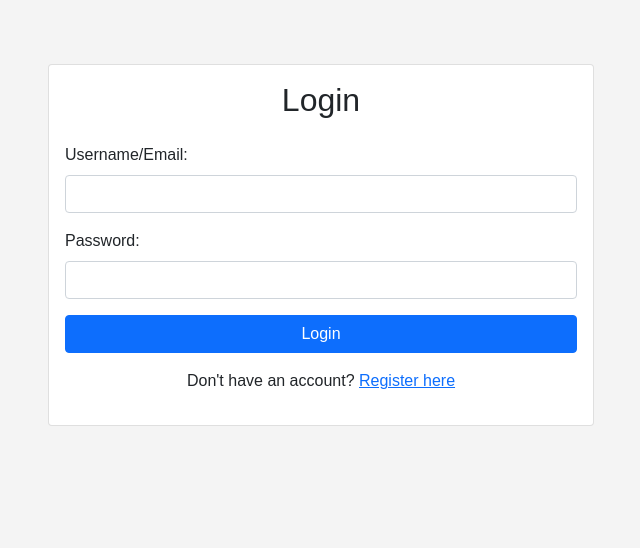
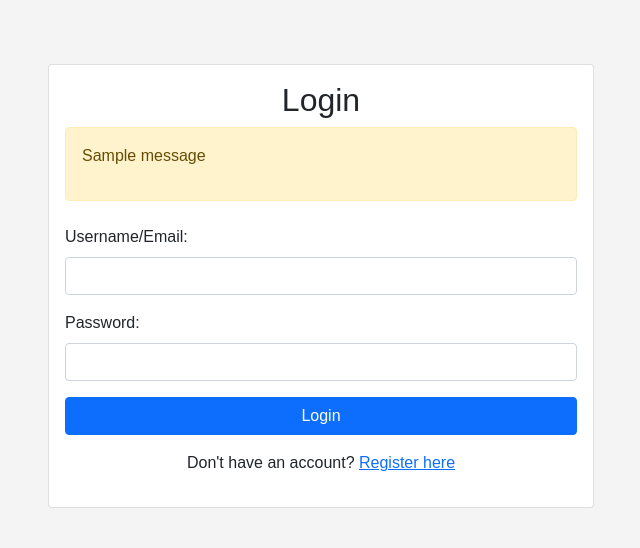
Before and after one commit to DynamiteKitty16/L5-SEAA, a Django app: page / in a window 1280 px wide. Shown: the part 88-636 px from the top of the page, without its empty margins (319-959 px from the left). Run offline with Django 4.2, Linux system fonts and the light colour scheme; tables that the repository leaves empty hold one stand-in row (values such as "Sample post"); one stand-in notice (Sample message) is shown; some libraries are stand-ins or nearby versions.

Commit message:
added alert message to login

```diff
--- a/tracker/templates/tracker/login.html
+++ b/tracker/templates/tracker/login.html
@@ -7,6 +7,13 @@
             <div class="card">
                 <div class="card-body">
                     <h2 class="card-title text-center">Login</h2>
+                    {% if messages %}
+                    <div class="alert alert-warning" role="alert">
+                        {% for message in messages %}
+                        <p>{{ message }}</p>
+                        {% endfor %}
+                    </div>
+                    {% endif %}
                     <form method="post" class="mt-4">
                         {% csrf_token %}
                         <div class="mb-3">
```
